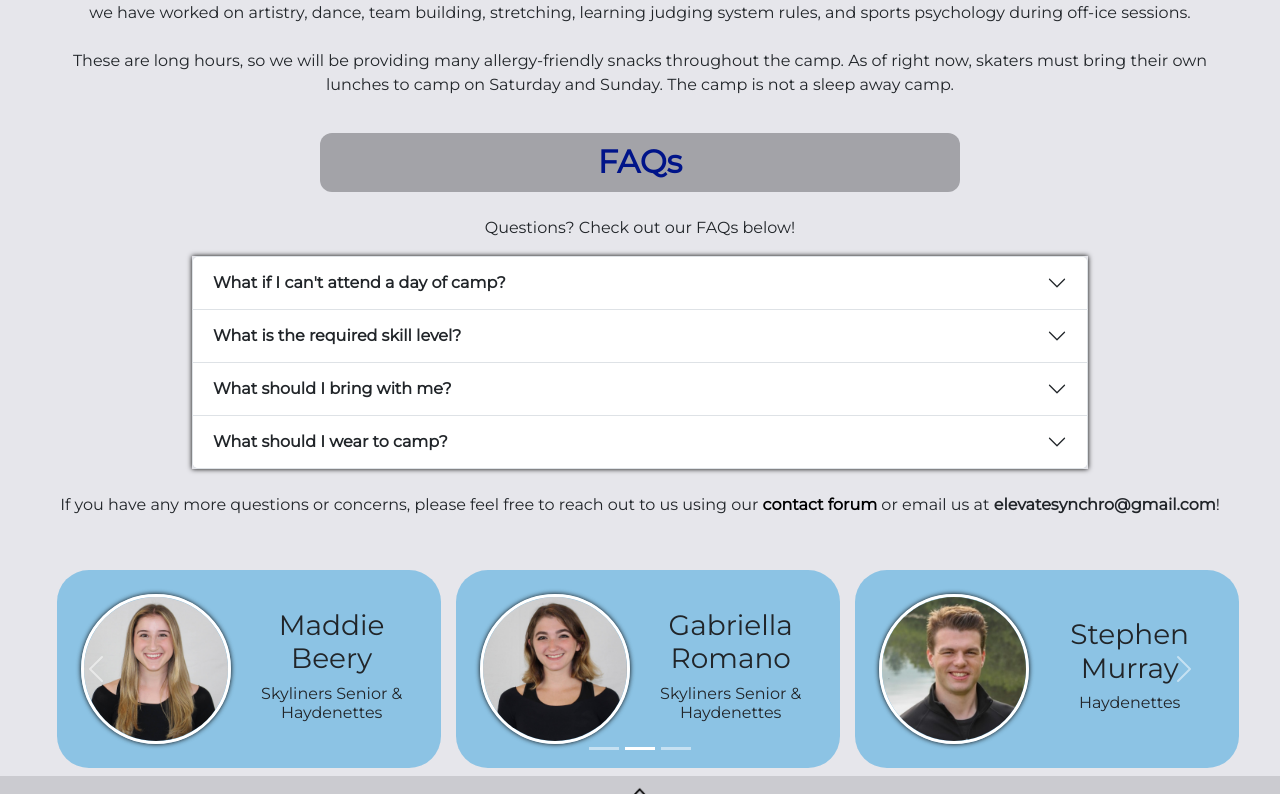
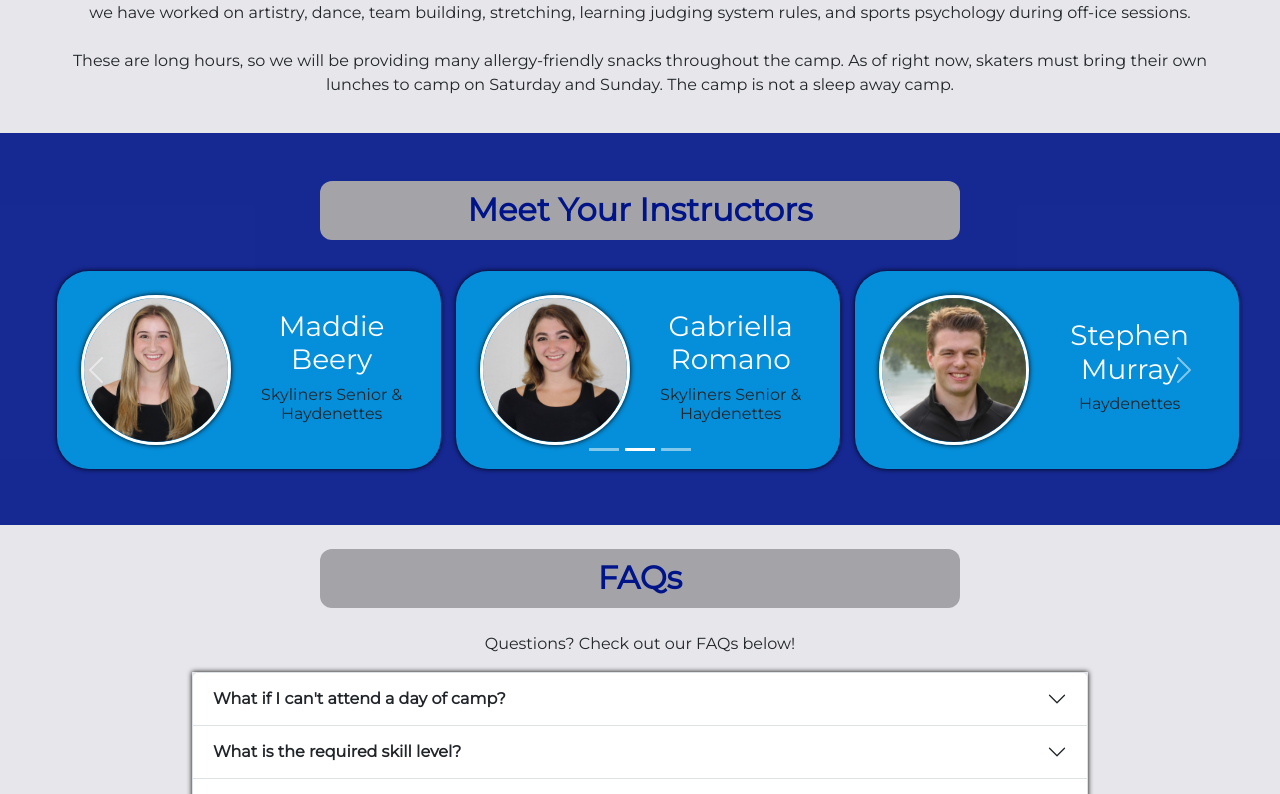
Before and after one commit to msagle/Elevate, a React (Create React App) app: page /camps in a window 1280 px wide. Shown: the part 1066-1860 px from the top of the page. Built offline with nearby package versions, Linux system fonts and the light colour scheme.

Commit message:
instructor carousel up and running

```diff
--- a/src/App.css
+++ b/src/App.css
@@ -1,5 +1,6 @@
 :root {
   --elevate-blue: rgb(0, 20, 137);
+  --elevate-blue-fade: rgba(0, 20, 137, 0.90);
   --light-blue: rgb(5, 142, 217);
   --light-blue-fade: rgba(5, 142, 217, 0.4);
   --white-ish: rgb(230, 230, 235);
--- a/src/pages/CampsPage/CampsPage.module.css
+++ b/src/pages/CampsPage/CampsPage.module.css
@@ -140,3 +140,7 @@
     color: var(--elevate-blue);
     cursor: pointer;
 }
+
+.instructorContainer {
+    background: var(--elevate-blue-fade);
+}
--- a/src/pages/CampsPage/CampsPage.tsx
+++ b/src/pages/CampsPage/CampsPage.tsx
@@ -1,4 +1,3 @@
-import React from 'react';
 import styles from './CampsPage.module.css';
 import Button from 'react-bootstrap/Button';
 import { Link } from 'react-router-dom';
@@ -28,8 +27,19 @@ export default function CampsPage() {
             <div>
             </div>
             <WhatToExpect />
+            <div className={styles.instructorContainer}>
+                <br />
+                <br />
+                <h2 className={styles.headerStyles}>
+                    Meet Your Instructors
+                </h2>
+                <br />
+                <InstructorCarousel />
+                <br />
+                <br />
+            </div>
+            <br />
             <FAQ />
-            <InstructorCarousel />
         </div>
 
     );
--- a/src/pages/CampsPage/Components/Instructor/InstructorProfile.module.css
+++ b/src/pages/CampsPage/Components/Instructor/InstructorProfile.module.css
@@ -5,11 +5,12 @@
     justify-content: center;
     align-items: center;
     cursor: pointer;
-    background: var(--light-blue-fade);
+    background: var(--light-blue);
     border-radius: 2rem;
     margin: 2%;
     padding: 1.5rem;
     width: 30vw;
+    box-shadow: 0px 0px 5px black;
 }
 
 .instructorImage img {
@@ -32,3 +33,7 @@
     justify-content: center;
     align-items: center;
 }
+
+.instructorInfo span {
+    color: white;
+}
--- a/src/pages/CampsPage/Components/Instructor/InstructorProfile.tsx
+++ b/src/pages/CampsPage/Components/Instructor/InstructorProfile.tsx
@@ -18,7 +18,7 @@ export default function InstructorProfile(props: InstructorProfileProps) {
                     <img src={props.profile.picture} alt={props.profile.name} />
                 </div>
                 <div className={styles.instructorInfo}>
-                    <h3>{props.profile.name}</h3>
+                    <h3><span>{props.profile.name}</span></h3>
                     <h6>{props.profile.team}</h6>
                 </div>
             </div>
```
